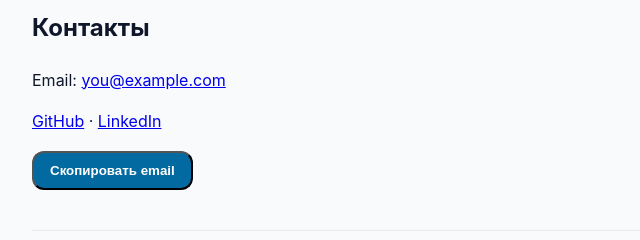
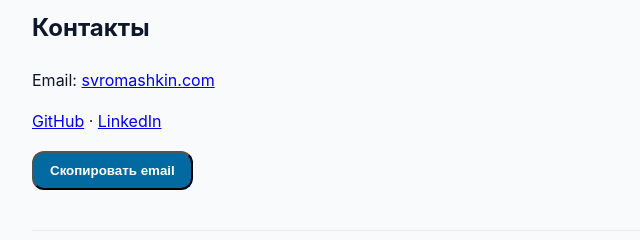
Before and after one commit to svromashkin/sergei-portfolio-site, a plain HTML site: page index.html in a window 1280 px wide. Shown: the part 1701-1941 px from the top of the page, 108-748 px from the left. Drawn offline with Linux system fonts and the light colour scheme.

Commit message:
fix: correct email link and text

```diff
--- a/index.html
+++ b/index.html
@@ -69,7 +69,7 @@
 
     <section id="contact" class="section wrap">
       <h2>Контакты</h2>
-      <p>Email: <a id="emailLink" href="mailto:sergei.romashkin.com">you@example.com</a></p>
+      <p>Email: <a id="emailLink" href="mailto:svromashkin.com">svromashkin.com</a></p>
       <p><a href="https://github.com/svromashkin" target="_blank" rel="noopener">GitHub</a> · <a href="https://www.linkedin.com/in/svromashkin" target="_blank" rel="noopener">LinkedIn</a></p>
       <button class="btn sm" data-copy="#emailLink">Скопировать email</button>
 </section>
```
